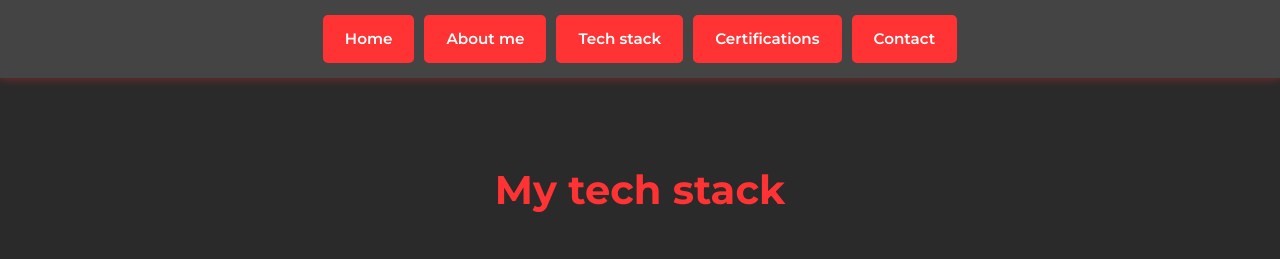
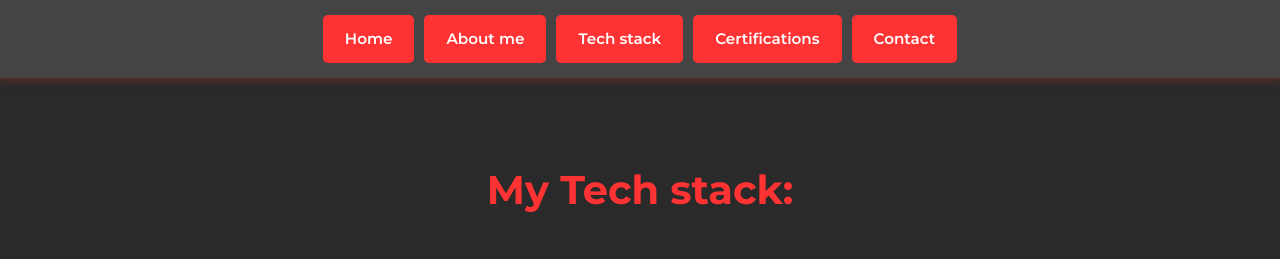
Before and after one commit to Bjmko252006/portfolio, a plain HTML site: page techstack.html in a window 1280 px wide. Shown: the top 259 px of the page. Drawn offline with nearby package versions, Linux system fonts and the light colour scheme.

Commit message:
Updated the casing of the header text in techstack.html

```diff
--- a/techstack.html
+++ b/techstack.html
@@ -20,7 +20,7 @@
         </header>
         <main>
             <section class="techstack">
-                <h1>My tech stack</h1>
+                <h1>My Tech stack:</h1>
                 <div class="tech-list">
                     <div class="tech-item">
                         <img src="sigayan-logo-folder/logo.c.png" alt="C Programming Language">
```
